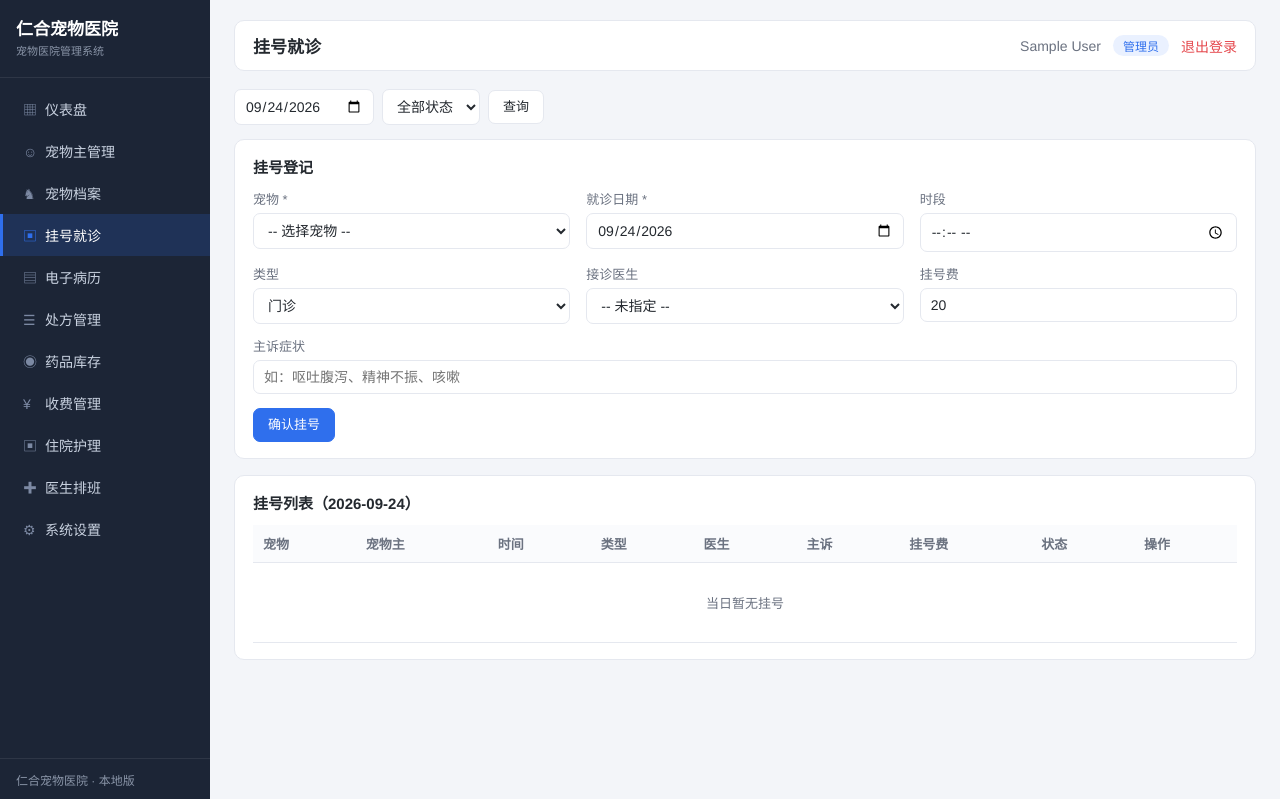
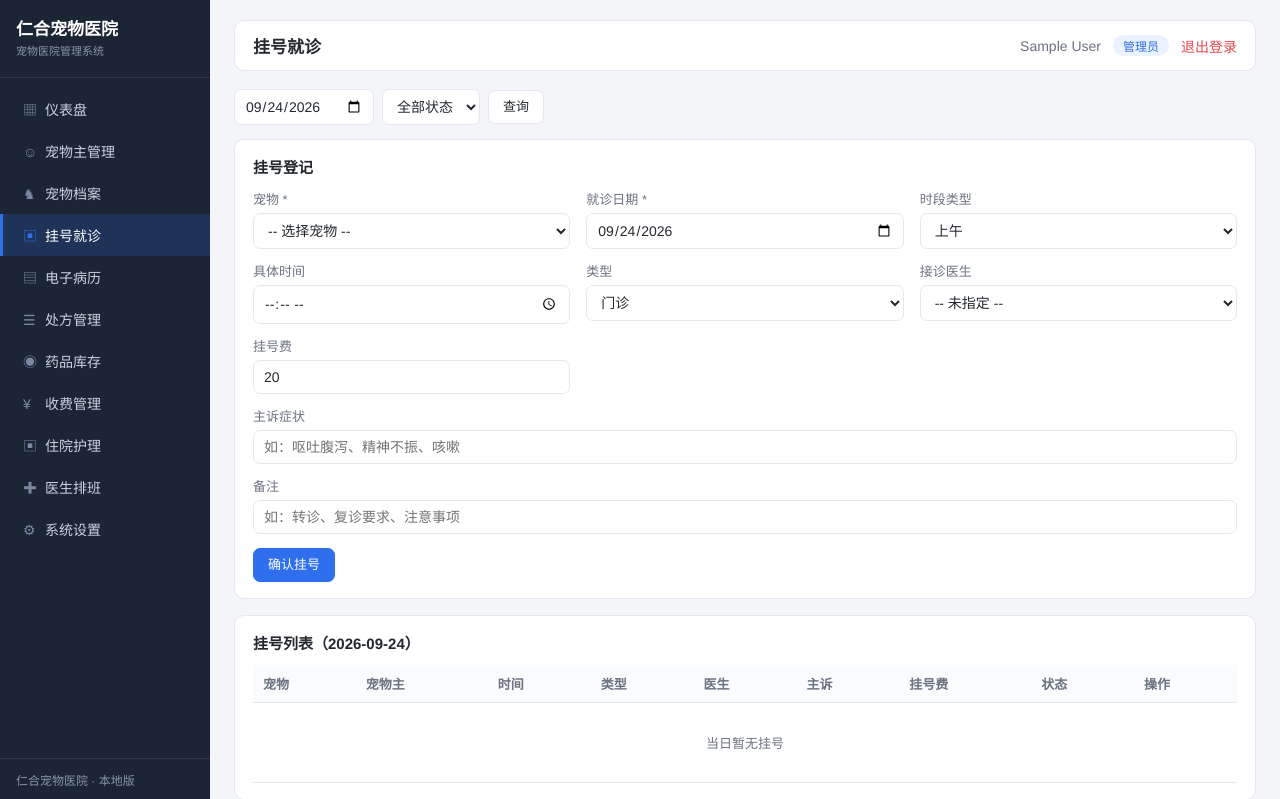
Before and after one commit to liuxinvet/RHPetHospital, a Flask app: page /appointments in a window 1280 px wide. Shown: the top 799 px of the page. Run offline with Flask 3, Linux system fonts and the light colour scheme; the visitor is signed in with stand-in values (Sample User, id 1); data comes from the database, SQL or seed files in the repository; data that the repository does not hold is empty.

Commit message:
feat: v4 上传 templates/appointments.html

```diff
--- a/templates/appointments.html
+++ b/templates/appointments.html
@@ -33,7 +33,15 @@
         <input type="date" name="appt_date" value="{{ d }}">
       </div>
       <div class="form-item">
-        <label>时段</label>
+        <label>时段类型</label>
+        <select name="time_type">
+          {% for t in ['上午','下午','夜间'] %}
+          <option value="{{ t }}">{{ t }}</option>
+          {% endfor %}
+        </select>
+      </div>
+      <div class="form-item">
+        <label>具体时间</label>
         <input type="time" name="appt_time">
       </div>
       <div class="form-item">
@@ -60,6 +68,10 @@
       <div class="form-item full">
         <label>主诉症状</label>
         <input type="text" name="symptom" placeholder="如：呕吐腹泻、精神不振、咳嗽">
+      </div>
+      <div class="form-item full">
+        <label>备注</label>
+        <input type="text" name="remark" placeholder="如：转诊、复诊要求、注意事项">
       </div>
     </div>
     <div class="mt"><button class="btn btn-primary" type="submit">确认挂号</button></div>
```
